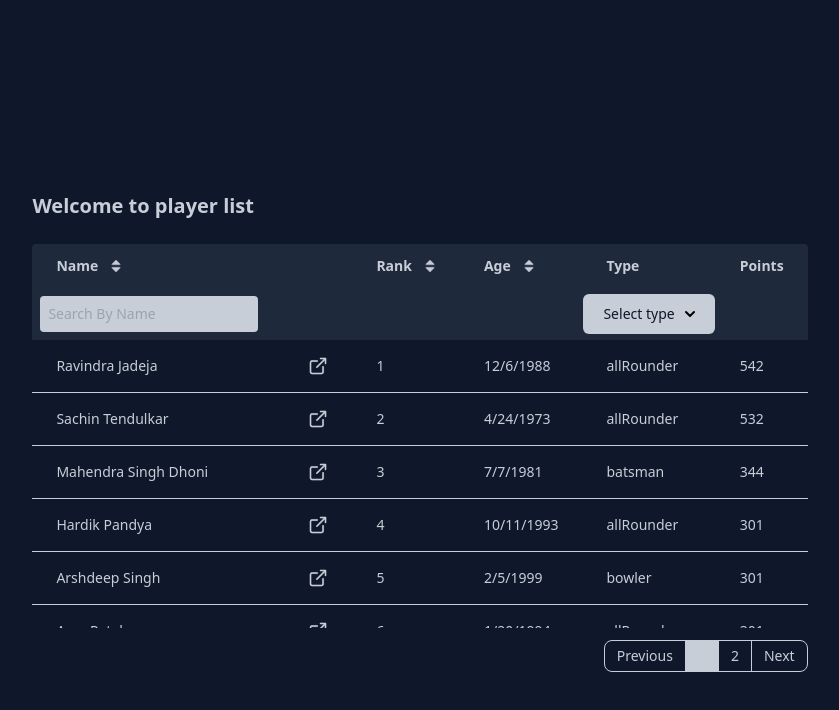
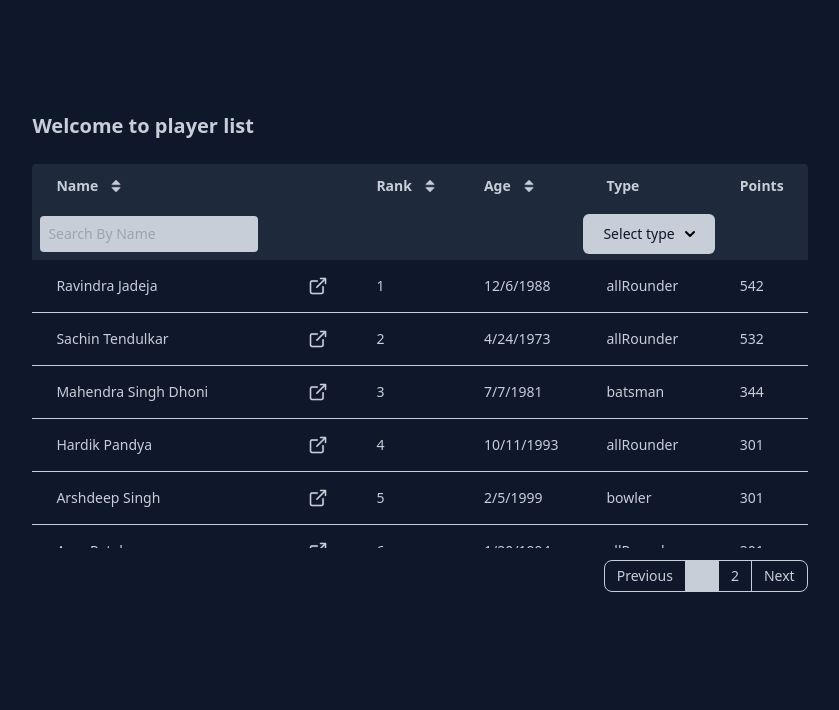
Before and after one commit to YashChauhan858/Nirmata-cricket-application, a React (Vite) app: page / in a window 1280 px wide. Shown: the top 710 px of the page, without its empty margins (220-1059 px from the left). Built offline with nearby package versions, Linux system fonts and the light colour scheme.

Commit message:
adjusted padding

```diff
--- a/src/Pages/Home/Home.tsx
+++ b/src/Pages/Home/Home.tsx
@@ -2,7 +2,7 @@
 
 const Home = () => {
   return (
-    <div className="w-full flex flex-col gap-7 items-center pt-48">
+    <div className="w-full flex flex-col gap-7 items-center pt-28">
       <div>
         <h1 className="text-xl font-semibold mb-6 text-textColor">
           Welcome to player list
```
